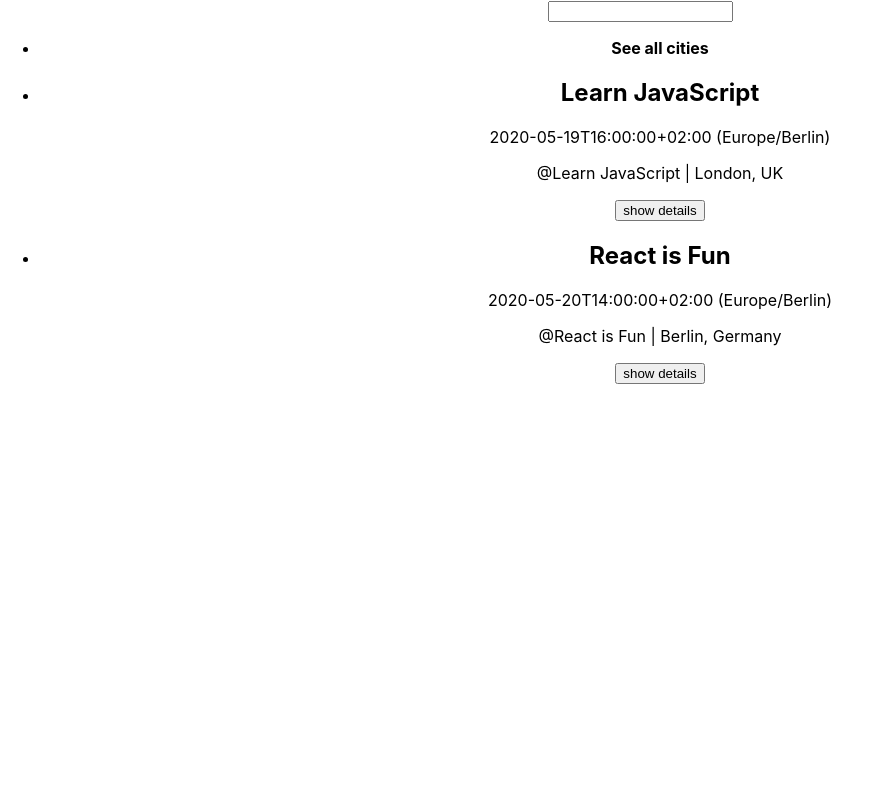
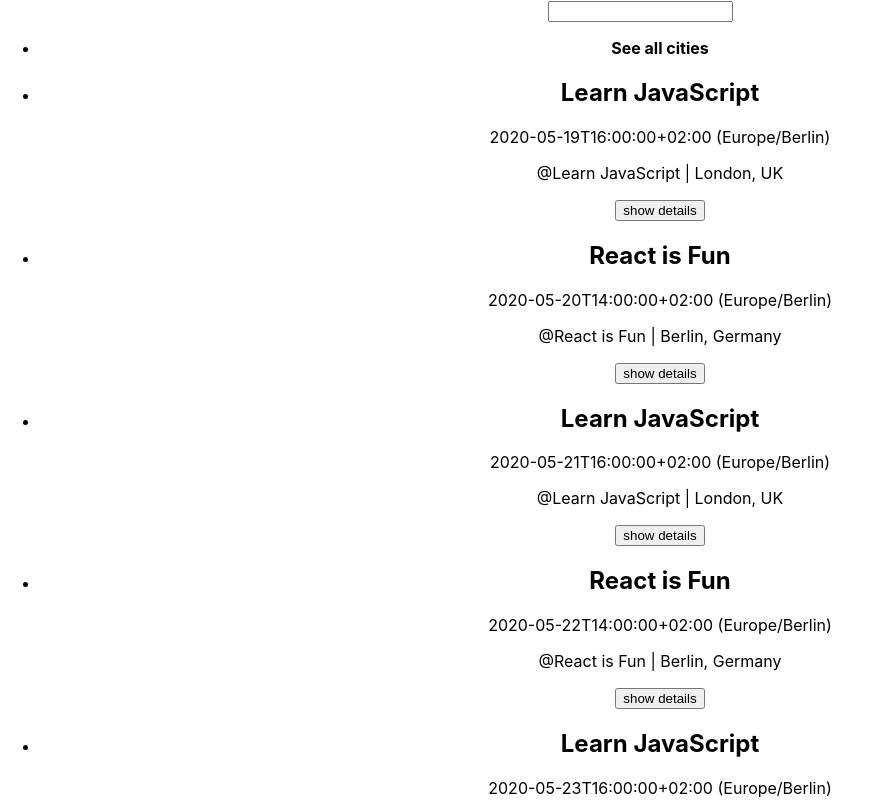
Before and after one commit to fredpasqua/meet, a React (Create React App) app: page / in a window 1280 px wide. Shown: the top 800 px of the page, without its empty margins (0-871 px from the left). Built offline with nearby package versions, Linux system fonts and the light colour scheme.

Commit message:
save development docs

```diff
--- a/src/mock-data.js
+++ b/src/mock-data.js
@@ -1,81 +1,166 @@
 const mockData = [
-    {
-    "kind": "calendar#event",
-    "etag": "\"3181161784712000\"",
-    "id": "4eahs9ghkhrvkld72hogu9ph3e_20200519T140000Z",
-    "status": "confirmed",
-    "htmlLink": "https://www.google.com/calendar/event?eid=NGVhaHM5Z2hraHJ2a2xkNzJob2d1OXBoM2VfMjAyMDA1MTlUMTQwMDAwWiBmdWxsc3RhY2t3ZWJkZXZAY2FyZWVyZm91bmRyeS5jb20",
-    "created": "2020-05-19T19:17:46.000Z",
-    "updated": "2020-05-27T12:01:32.356Z",
-    "summary": "Learn JavaScript",
-    "description": "Have you wondered how you can ask Google to show you the list of the top ten must-see places in London? And how Google presents you the list? How can you submit the details of an application? Well, JavaScript is doing these. :) \n\nJavascript offers interactivity to a dull, static website. Come, learn JavaScript with us and make those beautiful websites.",
-    "location": "London, UK",
-    "creator": {
-     "email": "fullstackwebdev@careerfoundry.com",
-     "self": true
+  {
+    kind: "calendar#event",
+    etag: '"3181161784712000"',
+    id: "4eahs9ghkhrvkld72hogu9ph3e_20200519T140000Z",
+    status: "confirmed",
+    htmlLink:
+      "https://www.google.com/calendar/event?eid=NGVhaHM5Z2hraHJ2a2xkNzJob2d1OXBoM2VfMjAyMDA1MTlUMTQwMDAwWiBmdWxsc3RhY2t3ZWJkZXZAY2FyZWVyZm91bmRyeS5jb20",
+    created: "2020-05-19T19:17:46.000Z",
+    updated: "2020-05-27T12:01:32.356Z",
+    summary: "Learn JavaScript",
+    description:
+      "Have you wondered how you can ask Google to show you the list of the top ten must-see places in London? And how Google presents you the list? How can you submit the details of an application? Well, JavaScript is doing these. :) \n\nJavascript offers interactivity to a dull, static website. Come, learn JavaScript with us and make those beautiful websites.",
+    location: "London, UK",
+    creator: { email: "fullstackwebdev@careerfoundry.com", self: true },
+    organizer: { email: "fullstackwebdev@careerfoundry.com", self: true },
+    start: { dateTime: "2020-05-19T16:00:00+02:00", timeZone: "Europe/Berlin" },
+    end: { dateTime: "2020-05-19T17:00:00+02:00", timeZone: "Europe/Berlin" },
+    recurringEventId: "4eahs9ghkhrvkld72hogu9ph3e",
+    originalStartTime: {
+      dateTime: "2020-05-19T16:00:00+02:00",
+      timeZone: "Europe/Berlin",
     },
-    "organizer": {
-     "email": "fullstackwebdev@careerfoundry.com",
-     "self": true
+    iCalUID: "4eahs9ghkhrvkld72hogu9ph3e@google.com",
+    sequence: 0,
+    reminders: { useDefault: true },
+    eventType: "default",
+  },
+  {
+    kind: "calendar#event",
+    etag: '"3181159875584000"',
+    id: "3qtd6uscq4tsi6gc7nmmtpqlct_20200520T120000Z",
+    status: "confirmed",
+    htmlLink:
+      "https://www.google.com/calendar/event?eid=M3F0ZDZ1c2NxNHRzaTZnYzdubW10cHFsY3RfMjAyMDA1MjBUMTIwMDAwWiBmdWxsc3RhY2t3ZWJkZXZAY2FyZWVyZm91bmRyeS5jb20",
+    created: "2020-05-19T19:14:30.000Z",
+    updated: "2020-05-27T11:45:37.792Z",
+    summary: "React is Fun",
+    description:
+      "Love HTML, CSS, and JS? Want to become a cool front-end developer? \n\nReact is one of the most popular front-end frameworks. There is a huge number of job openings for React developers in most cities. \n\nJoin us in our free React training sessions and give your career a new direction. ",
+    location: "Berlin, Germany",
+    creator: { email: "fullstackwebdev@careerfoundry.com", self: true },
+    organizer: { email: "fullstackwebdev@careerfoundry.com", self: true },
+    start: { dateTime: "2020-05-20T14:00:00+02:00", timeZone: "Europe/Berlin" },
+    end: { dateTime: "2020-05-20T15:00:00+02:00", timeZone: "Europe/Berlin" },
+    recurringEventId: "3qtd6uscq4tsi6gc7nmmtpqlct",
+    originalStartTime: {
+      dateTime: "2020-05-20T14:00:00+02:00",
+      timeZone: "Europe/Berlin",
     },
-    "start": {
-     "dateTime": "2020-05-19T16:00:00+02:00",
-     "timeZone": "Europe/Berlin"
+    iCalUID: "3qtd6uscq4tsi6gc7nmmtpqlct@google.com",
+    sequence: 0,
+    reminders: { useDefault: true },
+    eventType: "default",
+  },
+  {
+    kind: "calendar#event",
+    etag: '"3181161784712000"',
+    id: "4eahs9ghkhrvkld72hogu9ph3e_20200521T140000Z",
+    status: "confirmed",
+    htmlLink:
+      "https://www.google.com/calendar/event?eid=NGVhaHM5Z2hraHJ2a2xkNzJob2d1OXBoM2VfMjAyMDA1MjFUMTQwMDAwWiBmdWxsc3RhY2t3ZWJkZXZAY2FyZWVyZm91bmRyeS5jb20",
+    created: "2020-05-19T19:17:46.000Z",
+    updated: "2020-05-27T12:01:32.356Z",
+    summary: "Learn JavaScript",
+    description:
+      "Have you wondered how you can ask Google to show you the list of the top ten must-see places in London? And how Google presents you the list? How can you submit the details of an application? Well, JavaScript is doing these. :) \n\nJavascript offers interactivity to a dull, static website. Come, learn JavaScript with us and make those beautiful websites.",
+    location: "London, UK",
+    creator: { email: "fullstackwebdev@careerfoundry.com", self: true },
+    organizer: { email: "fullstackwebdev@careerfoundry.com", self: true },
+    start: { dateTime: "2020-05-21T16:00:00+02:00", timeZone: "Europe/Berlin" },
+    end: { dateTime: "2020-05-21T17:00:00+02:00", timeZone: "Europe/Berlin" },
+    recurringEventId: "4eahs9ghkhrvkld72hogu9ph3e",
+    originalStartTime: {
+      dateTime: "2020-05-21T16:00:00+02:00",
+      timeZone: "Europe/Berlin",
     },
-    "end": {
-     "dateTime": "2020-05-19T17:00:00+02:00",
-     "timeZone": "Europe/Berlin"
+    iCalUID: "4eahs9ghkhrvkld72hogu9ph3e@google.com",
+    sequence: 0,
+    reminders: { useDefault: true },
+    eventType: "default",
+  },
+  {
+    kind: "calendar#event",
+    etag: '"3181159875584000"',
+    id: "3qtd6uscq4tsi6gc7nmmtpqlct_20200522T120000Z",
+    status: "confirmed",
+    htmlLink:
+      "https://www.google.com/calendar/event?eid=M3F0ZDZ1c2NxNHRzaTZnYzdubW10cHFsY3RfMjAyMDA1MjJUMTIwMDAwWiBmdWxsc3RhY2t3ZWJkZXZAY2FyZWVyZm91bmRyeS5jb20",
+    created: "2020-05-19T19:14:30.000Z",
+    updated: "2020-05-27T11:45:37.792Z",
+    summary: "React is Fun",
+    description:
+      "Love HTML, CSS, and JS? Want to become a cool front-end developer? \n\nReact is one of the most popular front-end frameworks. There is a huge number of job openings for React developers in most cities. \n\nJoin us in our free React training sessions and give your career a new direction. ",
+    location: "Berlin, Germany",
+    creator: { email: "fullstackwebdev@careerfoundry.com", self: true },
+    organizer: { email: "fullstackwebdev@careerfoundry.com", self: true },
+    start: { dateTime: "2020-05-22T14:00:00+02:00", timeZone: "Europe/Berlin" },
+    end: { dateTime: "2020-05-22T15:00:00+02:00", timeZone: "Europe/Berlin" },
+    recurringEventId: "3qtd6uscq4tsi6gc7nmmtpqlct",
+    originalStartTime: {
+      dateTime: "2020-05-22T14:00:00+02:00",
+      timeZone: "Europe/Berlin",
     },
-    "recurringEventId": "4eahs9ghkhrvkld72hogu9ph3e",
-    "originalStartTime": {
-     "dateTime": "2020-05-19T16:00:00+02:00",
-     "timeZone": "Europe/Berlin"
+    iCalUID: "3qtd6uscq4tsi6gc7nmmtpqlct@google.com",
+    sequence: 0,
+    reminders: { useDefault: true },
+    eventType: "default",
+  },
+  {
+    kind: "calendar#event",
+    etag: '"3181161784712000"',
+    id: "4eahs9ghkhrvkld72hogu9ph3e_20200523T140000Z",
+    status: "confirmed",
+    htmlLink:
+      "https://www.google.com/calendar/event?eid=NGVhaHM5Z2hraHJ2a2xkNzJob2d1OXBoM2VfMjAyMDA1MjNUMTQwMDAwWiBmdWxsc3RhY2t3ZWJkZXZAY2FyZWVyZm91bmRyeS5jb20",
+    created: "2020-05-19T19:17:46.000Z",
+    updated: "2020-05-27T12:01:32.356Z",
+    summary: "Learn JavaScript",
+    description:
+      "Have you wondered how you can ask Google to show you the list of the top ten must-see places in London? And how Google presents you the list? How can you submit the details of an application? Well, JavaScript is doing these. :) \n\nJavascript offers interactivity to a dull, static website. Come, learn JavaScript with us and make those beautiful websites.",
+    location: "London, UK",
+    creator: { email: "fullstackwebdev@careerfoundry.com", self: true },
+    organizer: { email: "fullstackwebdev@careerfoundry.com", self: true },
+    start: { dateTime: "2020-05-23T16:00:00+02:00", timeZone: "Europe/Berlin" },
+    end: { dateTime: "2020-05-23T17:00:00+02:00", timeZone: "Europe/Berlin" },
+    recurringEventId: "4eahs9ghkhrvkld72hogu9ph3e",
+    originalStartTime: {
+      dateTime: "2020-05-23T16:00:00+02:00",
+      timeZone: "Europe/Berlin",
     },
-    "iCalUID": "4eahs9ghkhrvkld72hogu9ph3e@google.com",
-    "sequence": 0,
-    "reminders": {
-     "useDefault": true
+    iCalUID: "4eahs9ghkhrvkld72hogu9ph3e@google.com",
+    sequence: 0,
+    reminders: { useDefault: true },
+    eventType: "default",
+  },
+  {
+    kind: "calendar#event",
+    etag: '"3181159875584000"',
+    id: "3qtd6uscq4tsi6gc7nmmtpqlct_20200525T120000Z",
+    status: "confirmed",
+    htmlLink:
+      "https://www.google.com/calendar/event?eid=M3F0ZDZ1c2NxNHRzaTZnYzdubW10cHFsY3RfMjAyMDA1MjVUMTIwMDAwWiBmdWxsc3RhY2t3ZWJkZXZAY2FyZWVyZm91bmRyeS5jb20",
+    created: "2020-05-19T19:14:30.000Z",
+    updated: "2020-05-27T11:45:37.792Z",
+    summary: "React is Fun",
+    description:
+      "Love HTML, CSS, and JS? Want to become a cool front-end developer? \n\nReact is one of the most popular front-end frameworks. There is a huge number of job openings for React developers in most cities. \n\nJoin us in our free React training sessions and give your career a new direction. ",
+    location: "Berlin, Germany",
+    creator: { email: "fullstackwebdev@careerfoundry.com", self: true },
+    organizer: { email: "fullstackwebdev@careerfoundry.com", self: true },
+    start: { dateTime: "2020-05-25T14:00:00+02:00", timeZone: "Europe/Berlin" },
+    end: { dateTime: "2020-05-25T15:00:00+02:00", timeZone: "Europe/Berlin" },
+    recurringEventId: "3qtd6uscq4tsi6gc7nmmtpqlct",
+    originalStartTime: {
+      dateTime: "2020-05-25T14:00:00+02:00",
+      timeZone: "Europe/Berlin",
     },
-    "eventType": "default"
-   },
-   {
-    "kind": "calendar#event",
-    "etag": "\"3181159875584000\"",
-    "id": "3qtd6uscq4tsi6gc7nmmtpqlct_20200520T120000Z",
-    "status": "confirmed",
-    "htmlLink": "https://www.google.com/calendar/event?eid=M3F0ZDZ1c2NxNHRzaTZnYzdubW10cHFsY3RfMjAyMDA1MjBUMTIwMDAwWiBmdWxsc3RhY2t3ZWJkZXZAY2FyZWVyZm91bmRyeS5jb20",
-    "created": "2020-05-19T19:14:30.000Z",
-    "updated": "2020-05-27T11:45:37.792Z",
-    "summary": "React is Fun",
-    "description": "Love HTML, CSS, and JS? Want to become a cool front-end developer? \n\nReact is one of the most popular front-end frameworks. There is a huge number of job openings for React developers in most cities. \n\nJoin us in our free React training sessions and give your career a new direction. ",
-    "location": "Berlin, Germany",
-    "creator": {
-     "email": "fullstackwebdev@careerfoundry.com",
-     "self": true
-    },
-    "organizer": {
-     "email": "fullstackwebdev@careerfoundry.com",
-     "self": true
-    },
-    "start": {
-     "dateTime": "2020-05-20T14:00:00+02:00",
-     "timeZone": "Europe/Berlin"
-    },
-    "end": {
-     "dateTime": "2020-05-20T15:00:00+02:00",
-     "timeZone": "Europe/Berlin"
-    },
-    "recurringEventId": "3qtd6uscq4tsi6gc7nmmtpqlct",
-    "originalStartTime": {
-     "dateTime": "2020-05-20T14:00:00+02:00",
-     "timeZone": "Europe/Berlin"
-    },
-    "iCalUID": "3qtd6uscq4tsi6gc7nmmtpqlct@google.com",
-    "sequence": 0,
-    "reminders": {
-     "useDefault": true
-    },
-    "eventType": "default"
-   }];
+    iCalUID: "3qtd6uscq4tsi6gc7nmmtpqlct@google.com",
+    sequence: 0,
+    reminders: { useDefault: true },
+    eventType: "default",
+  },
+];
 
    export { mockData };
```
Also changed, not shown: src/eventbackup.js (added, +8 -0 lines).
